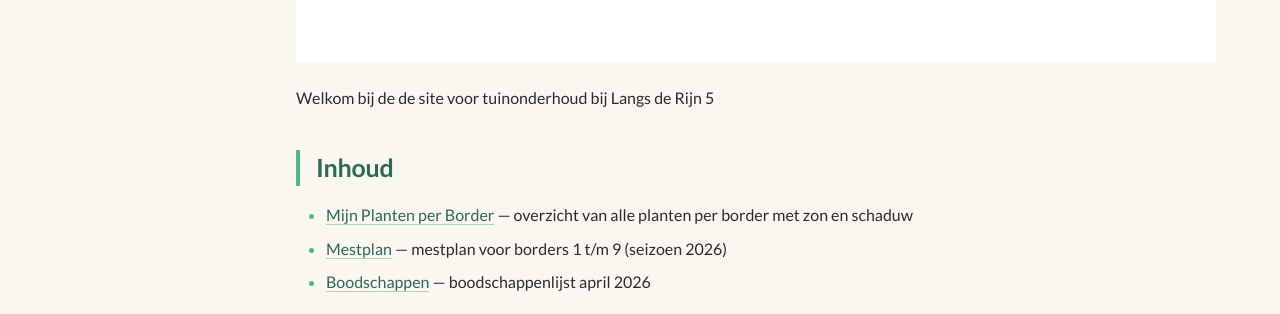
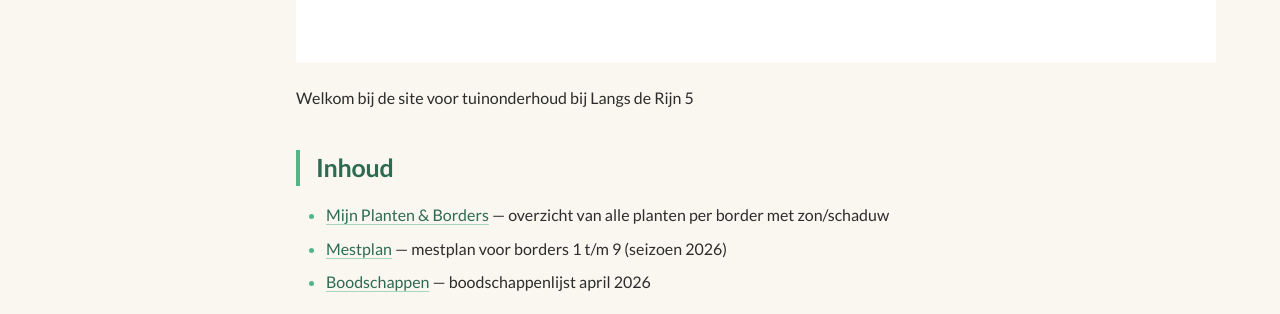
Before and after one commit to hans-blok/flora-ldr5, an MkDocs documentation site: the page built from docs/index.md, in a window 1280 px wide and 1062 px high. Shown: the part 698-1012 px from the top of the window. Built offline with MkDocs 1.6.1 and Material for MkDocs 9.7.7, drawn with Linux system fonts in a browser that asks for light colours.

Commit message:
fix: tekst index.md

```diff
--- a/docs/index.md
+++ b/docs/index.md
@@ -2,10 +2,10 @@
 
 ![Kaart borders, windrichting en zon](assets/kaart-borders-windrichting-zon.svg)
 
-Welkom bij de de site voor tuinonderhoud bij Langs de Rijn 5
+Welkom bij de site voor tuinonderhoud bij Langs de Rijn 5
 
 ## Inhoud
 
-- [Mijn Planten per Border](mijn-planten-borders.md) — overzicht van alle planten per border met zon en schaduw
+- [Mijn Planten & Borders](mijn-planten-borders.md) — overzicht van alle planten per border met zon/schaduw
 - [Mestplan](mestplan.md) — mestplan voor borders 1 t/m 9 (seizoen 2026)
 - [Boodschappen](boodschappen/boodschappen-2026-04-04.md) — boodschappenlijst april 2026
```
